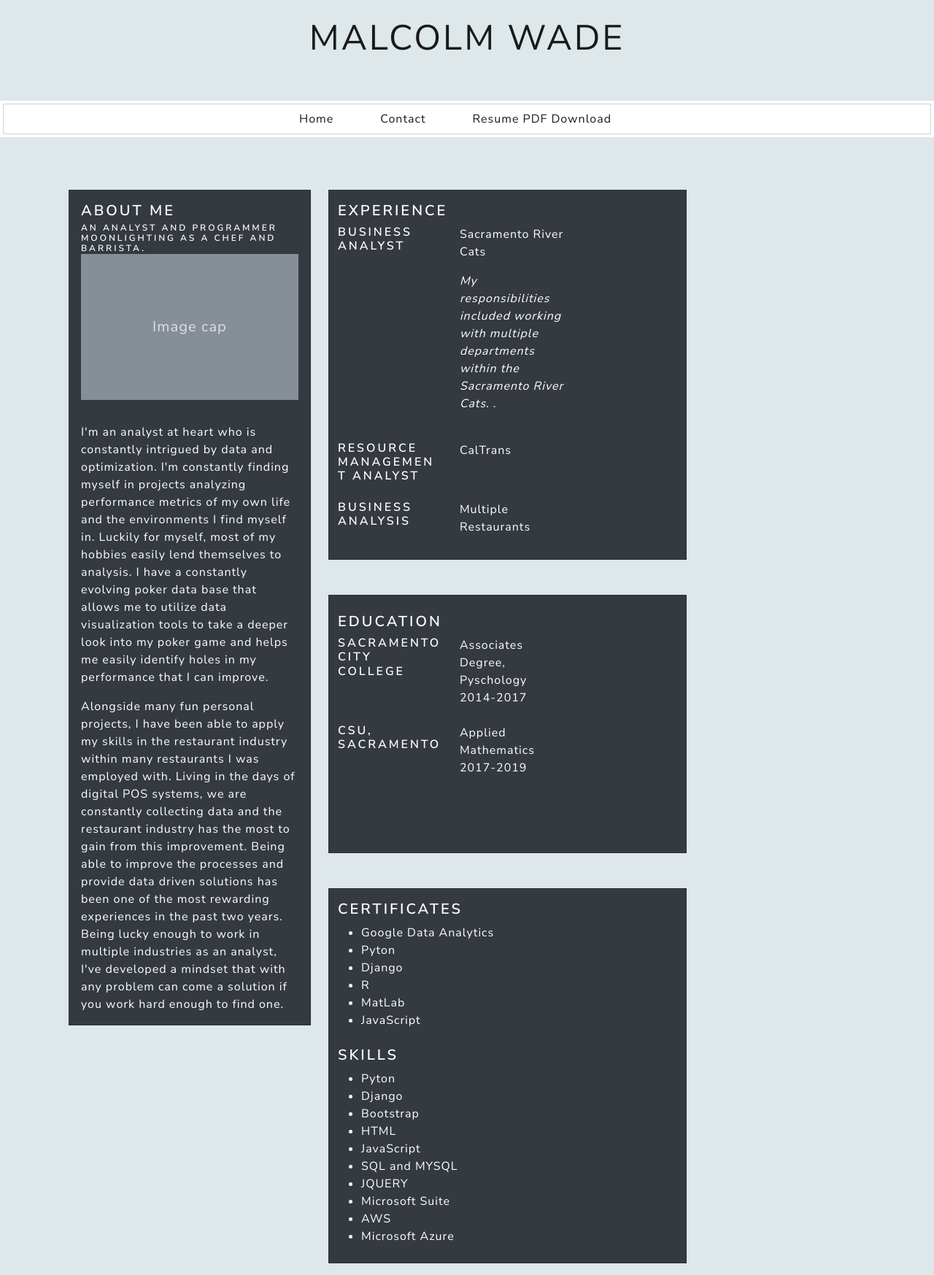
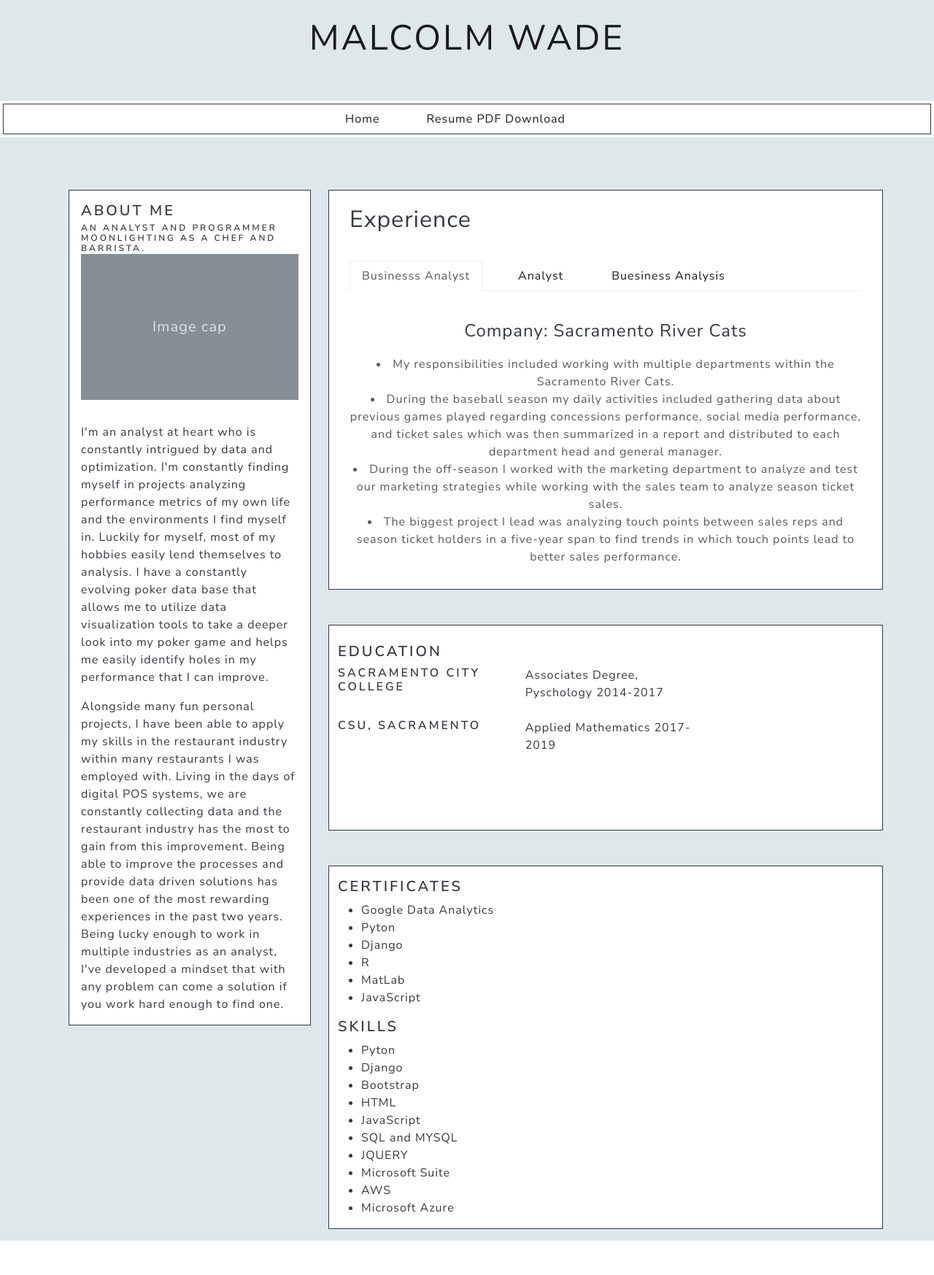
Before and after one commit to malcolmwadegit/MyWebsite, a Django app: page / in a window 1280 px wide. Shown: the whole page at 73% size. After the commit the page ends 1700 px from the top, so only its background shows below. Run offline with Django 4.2, Linux system fonts and the light colour scheme.

Commit message:
New Updates

```diff
--- a/resumeapp/templates/home.html
+++ b/resumeapp/templates/home.html
@@ -2,7 +2,6 @@
 
 {% block content%}
 <!-- card head-->
-
 
 <div class="container">
   <div class="row">
@@ -10,11 +9,11 @@
         <div class="container">
           <div class="row">
             <div class="d-flex">
-              <div class="card boarder-secondary text-white bg-dark" style="max-width: 30;">
+              <div class="card text-dark bg-light border border-dark" style="max-width: 50;">
               <div class="card-body">
                 <h4 class="card-title">About Me
                 </h4>
-                <h6 class="card-subtitle text-emphasis">An analyst and programmer moonlighting as a chef and barrista.  </h6>
+                <h6 class="card-subtitle justify-content-center">An analyst and programmer moonlighting as a chef and barrista.  </h6>
                 <svg xmlns="http://www.w3.org/2000/svg" class="d-block user-select-none" width="100%" height="200" aria-label="Placeholder: Image cap" focusable="false" role="img" preserveAspectRatio="xMidYMid slice" viewBox="0 0 318 180" style="font-size:1.125rem;text-anchor:middle">
                   <rect width="100%" height="100%" fill="#868e96"></rect>
                   <text x="50%" y="50%" fill="#dee2e6" dy=".3em">Image cap</text>
@@ -38,63 +37,113 @@
       </div>
     </div>
     <!-- end card head-->
-    <div class="col-8">
-        <div class="col-lg-8">
-          <div class = "row">
+    <div class="col-md-8">
+<!--         <div class="col-md-8"> -->
+<!--           <div class = "row"> -->
+
+<!--   Begin Card  -->
+
             <dl class="row">
-              <div class="card text-white bg-dark">
+              <div class="card text-dark bg-light border border-dark" style="max-width: 30;">
+                <div class="card-body">
+                  <div class="card-title"><font size="+3">Experience</div></font>
+                  <div class="card-text">
+                    <span class="placeholder col-12 "style="opacity: 0;"></span>
+                    <div class="text-center">
+                      <div class="header">
+                        <ul class="nav nav-tabs" role="tablist">
+                          <li class="nav-item">
+                            <a class="nav-link active" data-bs-toggle="tab" href="#exp1" aria-selected="true" role="tab">Businesss Analyst</a>
+                          </li>
+                          <li class="nav-item" role="presentation">
+                            <a class="nav-link" data-bs-toggle="tab" href="#exp2" aria-selected="false" tabindex="-1" role="tab">Analyst</a>
+                          </li>
+                          <li class="nav-item" role="presentation">
+                            <a class="nav-link" data-bs-toggle="tab" href="#exp3" aria-selected="false" tabindex="-1" role="tab">Buesiness Analysis</a>
+                          </li>
+
+                        </ul>
+                        <div id="myTabContent" class="tab-content">
+
+                          <div class="tab-pane fade show active" id="exp1" role="tabpanel">
                             <span class="placeholder col-12 "style="opacity: 0;"></span>
 
-                <dt class="col-sm-4 h4 ">experience
-                </dt>
-                  <dd class="col-sm-8">
-                    <dl class="row">
-                      <dt class="col-sm-6 h5">
+                            <font size="+2">  <p class="text-emphasis"> Company: Sacramento River Cats</p></font>
 
-                        <p >Business Analyst </p>
+
+                            <p>
+                              <div class="text-body">
+                                <li>
+                                  My responsibilities included working with multiple departments within the Sacramento River Cats.
+                                </li>
+
+                                <li>
+                                  During the baseball season my daily activities included gathering data about previous games played regarding concessions performance, social media performance, and ticket sales which was then summarized in a report and distributed to each department head and general manager.
+
+
+                                </li>
+                                <li>
+                                  During the off-season I worked with the marketing department to analyze and test our marketing strategies while working with the sales team to analyze season ticket sales.
+
+
+                                </li>
+                                <li>
+                                  The biggest project I lead was analyzing touch points between sales reps and season ticket holders in a five-year span to find trends in which touch points lead to better sales performance.
+
+
+                                </li>
+                              </div>
+
+                            </p>
+                          </div>
+                          <div class="tab-pane fade" id="exp2">
+                            <span class="placeholder col-12 "style="opacity: 0;"></span>
+
+                            <font size="+2">  <p class="text-emphasis"> Company: CalTrans</p></font>
+
+
+                            <p>
+                              <li>
+                                My resposibilities with Caltrans included using sql to gather data from our local database and analyze the spending of each of the 13 districts.
+                              </li>
+
+                              <li>
+                                 I also worked with the research team within caltrans to look into potential upcomming projects and how that would effect the budgets of each district
+                              </li>
+                              <li>
+                                One of the morse significant projects included summarizing and analyzing the spending of the fiscal year and worked with the resource management team to create a budget for the next fiscal year and what the spending projects would look like throughout the year.
+
+
+                              </li>
+
+                            </p>
+
+                          </div>
+                          <div class="tab-pane fade" id="exp3">
+                            <span class="placeholder col-12 "style="opacity: 0;"></span>
+
+                            <font size="+2">  <p class="text-emphasis"> Company: Multiple Restaurants</p></font>
+
+
+                            <p>
+
+                              For the past two years I worked with restaurants as a chef and used our POS data to analyze our sales and make business decisions based on such. Most of this data was used to gain insights about how popular dishes were and what days are most busy so we can staff appropriately.
+
+
+                            </p>
 
 
 
-                      </dt>
-                      <dd class="col-sm-6 ">
-
-                      <p class="text"> Sacramento River Cats</p>
-
-                        <p> <em>
-
-                          My responsibilities included working with multiple departments within the Sacramento River Cats.
-
-                        </em>.</p>
-                      </dd>
-                    </dl>
-
-                    <dl class="row">
-                      <dt class="col-sm-6 h5">
-
-                        Resource Management Analyst
-
-                      </dt>
-                      <dd class="col-sm-6">
-
-                        CalTrans
-
-                      </dd>
-                    </dl>
-                    <dl class="row">
-                      <dt class="col-sm-6 h5">
-
-                        Business Analysis
-
-                      </dt>
-                      <dd class="col-sm-6">
-
-                        Multiple Restaurants
-
-                      </dd>
-                    </dl>
+                          </div>
+                        </div>
+                    </div>
+                  </div>
 
 
-                  </dd>
+
+
+                  </div>
+                </div>
               </div>
 
               </dlV>
@@ -103,26 +152,28 @@
               <span class="placeholder col-12 "style="opacity: 0;"></span>
 
 
+<!--   Begin Card  -->
 
-              <div class="card text-white bg-dark">
-                <dt class="col-sm-4 h4">
+
+              <div class="card text-dark bg-light border border-dark" style="max-width: 30;">
+                <dt class="col-md-4 h4">
                   <span class="placeholder col-12 "style="opacity: 0;"></span>
 
                   Education
 
                 </dt>
 
-                <dd class="col-sm-8">
+                <dd class="col-md-8">
                   <section>
 
                     <dl class="row">
-                      <dt class="col-sm-6 h5">
+                      <dt class="col-md-6 h5">
                         Sacramento City College
 
 
 
                       </dt>
-                      <dd class="col-sm-6">
+                      <dd class="col-md-6">
 
                         Associates Degree, Pyschology 2014-2017
 
@@ -131,12 +182,12 @@
                       </dd>
                     </dl>
                     <dl class="row">
-                      <dt class="col-sm-6 h5">
+                      <dt class="col-md-6 h5">
 
                         CSU, Sacramento
 
                       </dt>
-                      <dd class="col-sm-6">
+                      <dd class="col-md-6">
 
                         Applied Mathematics 2017-2019
 
@@ -157,11 +208,14 @@
               <span class="placeholder col-12 "style="opacity: 0;"></span<span class="placeholder col-12 "style="opacity: 0;"></span>
               <span class="placeholder col-12 "style="opacity: 0;"></span>
 
-              <div class="card text-white bg-dark">
+
+<!--   Begin Card  -->
+
+              <div class="card text-dark bg-light border border-dark" style="max-width: 50;">
                 <span class="placeholder col-12 "style="opacity: 0;"></span>
+                <div class="justify-content-center"></div>
+                  <dt class="col-sm-6 h4">Certificates</dt>
 
-                <dt class="col-sm-6 h4">Certificates</dt>
-                <dd class="col-sm-6">
                     <section>
                       <ul class="font-weight-bold">
 
@@ -178,11 +232,11 @@
 
 
 
-                </dd>
+
 
 
                   <dt class="col-sm-6 h4">Skills</dt>
-                <dd class="col-sm-6">
+
                     <section>
                       <ul class="skill-set">
 
@@ -201,7 +255,8 @@
 
                     </section>
 
-                </dd>
+
+                </div>
               </div>
             </dl>
 
--- a/resumeapp/templates/partials/_header.html
+++ b/resumeapp/templates/partials/_header.html
@@ -4,14 +4,14 @@
 <h1 class ="display-5" style="text-align: center; text-emphasis: 10;"> Malcolm Wade </h1>
 <span class="placeholder col-12 "style="opacity: 0;"></span>
 <span class="placeholder col-12 "style="opacity: 0;"></span>
-<div class="text-bg-secondary p-1">
-<ul class="nav justify-content-center border border-secondary">
+<div class="text-bg-light p-1">
+<ul class="nav justify-content-center border border-dark">
   <li class="nav-item">
     <a class="nav-link active" href='{% url "home" %}'>Home</a>
   </li>
-  <li class="nav-item">
+<!--   <li class="nav-item">
     <a class="nav-link active" href='{% url "contact" %}'>Contact</a>
-  </li>
+  </li> -->
   <li class="nav-item">
     <a class="nav-link" href="{% url 'resume' %}">Resume PDF Download</a>
   </li>
```
Also changed, not shown: resumeapp/templates/Home1point0.html (+263 -0 lines). Lines whose indentation alone changed are shown as unchanged.
